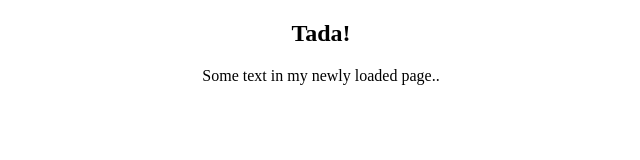
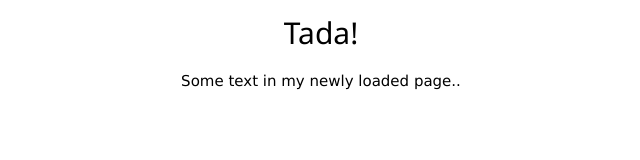
Before and after one commit to WisanuSenhom/timestamp, a plain HTML site: page index.html in a window 1280 px wide. Shown: the whole page, without its empty margins (319-959 px from the left). Drawn offline with nearby package versions, Linux system fonts and the light colour scheme.

Commit message:
Update index.html

```diff
--- a/index.html
+++ b/index.html
@@ -1,7 +1,9 @@
 <!DOCTYPE html>
 <html>
 <head>
+<title>W3.CSS</title>
 <meta name="viewport" content="width=device-width, initial-scale=1">
+<link rel="stylesheet" href="https://www.w3schools.com/w3css/4/w3.css">
 <style>
 /* Center the loader */
 #loader {
```
